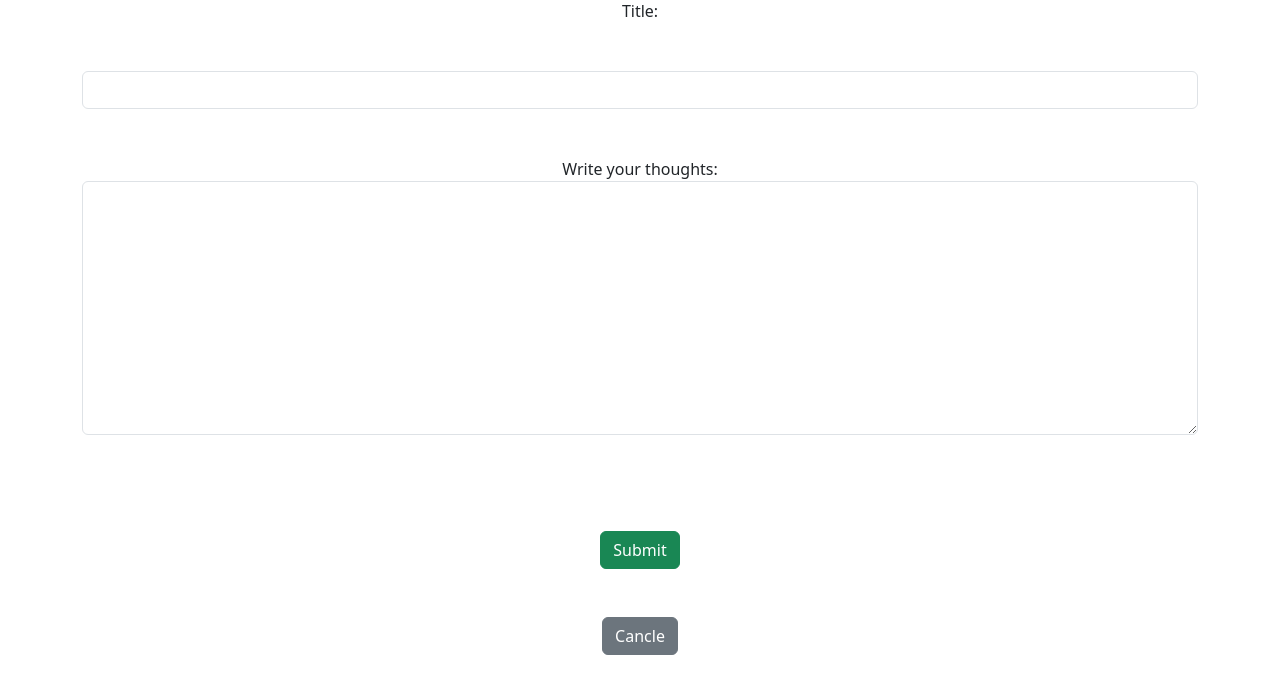
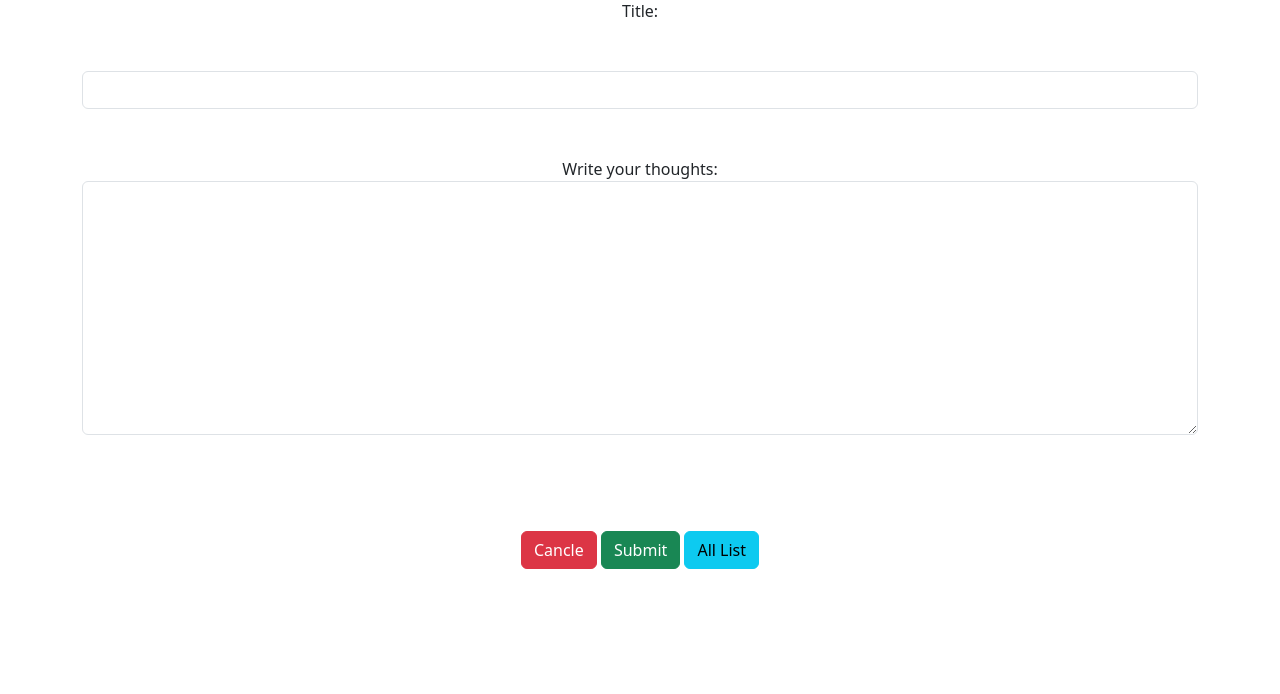
Before and after one commit to Shiftgithub/Smartnotes_in_Django, a Django app: page /smart/notes/new in a window 1280 px wide. Shown: the part 49-743 px from the top of the page. Run offline with Django 4.2, Linux system fonts and the light colour scheme.

Commit message:
ui change

```diff
--- a/SmartNotes/notes/templates/notes/notes_form.html
+++ b/SmartNotes/notes/templates/notes/notes_form.html
@@ -6,13 +6,16 @@
 
 <form method="POST">{% csrf_token %}
     {{ form.as_p }}
+    <a href="{% url 'notes.list' %}" class="btn btn-danger ">Cancle</a>
     <button type="submit" class="btn btn-success my-5">Submit</button>
+    <a href="{% url 'notes.list' %}" class="btn btn-info ">All List</a>
 </form>
 
 {% if form.errors %}
 <div class="alert alert-danger my-5">
     {{ form.errors.title.as_text}}
 </div>
+
 {% endif %}
-<a href="{% url 'notes.list' %}" class="btn btn-secondary ">Cancle</a>
+
 {% endblock %}
--- a/SmartNotes/notes/templates/notes/notes_list.html
+++ b/SmartNotes/notes/templates/notes/notes_list.html
@@ -14,5 +14,6 @@
         </div>
     </div>
     {% endfor %}
+    <a href="{% url 'notes.new' %}" class="btn btn-secondary my-5">Add Note</a>
 </div>
 {% endblock %}
```
Also changed, not shown: SmartNotes/db.sqlite3.
